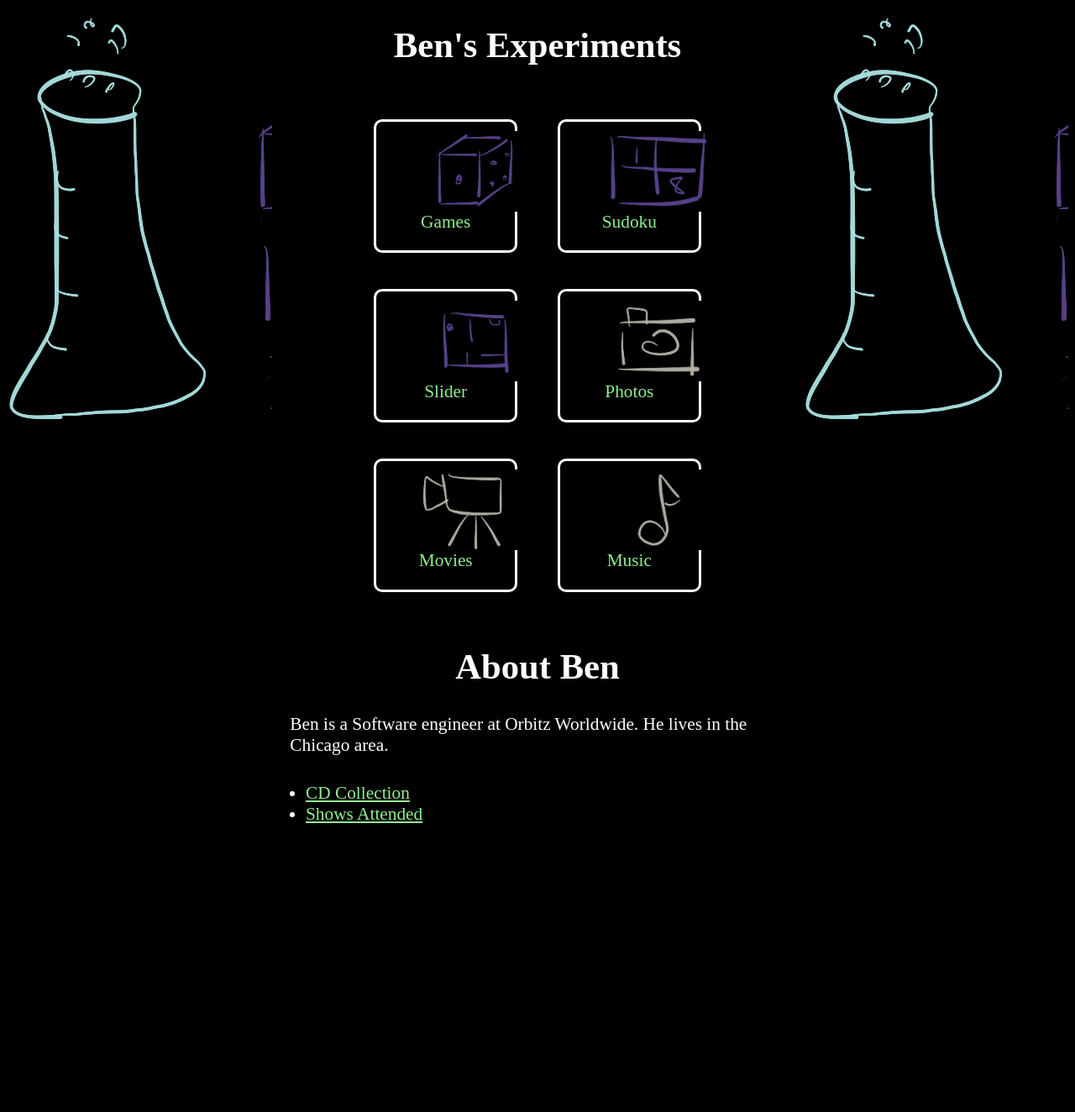
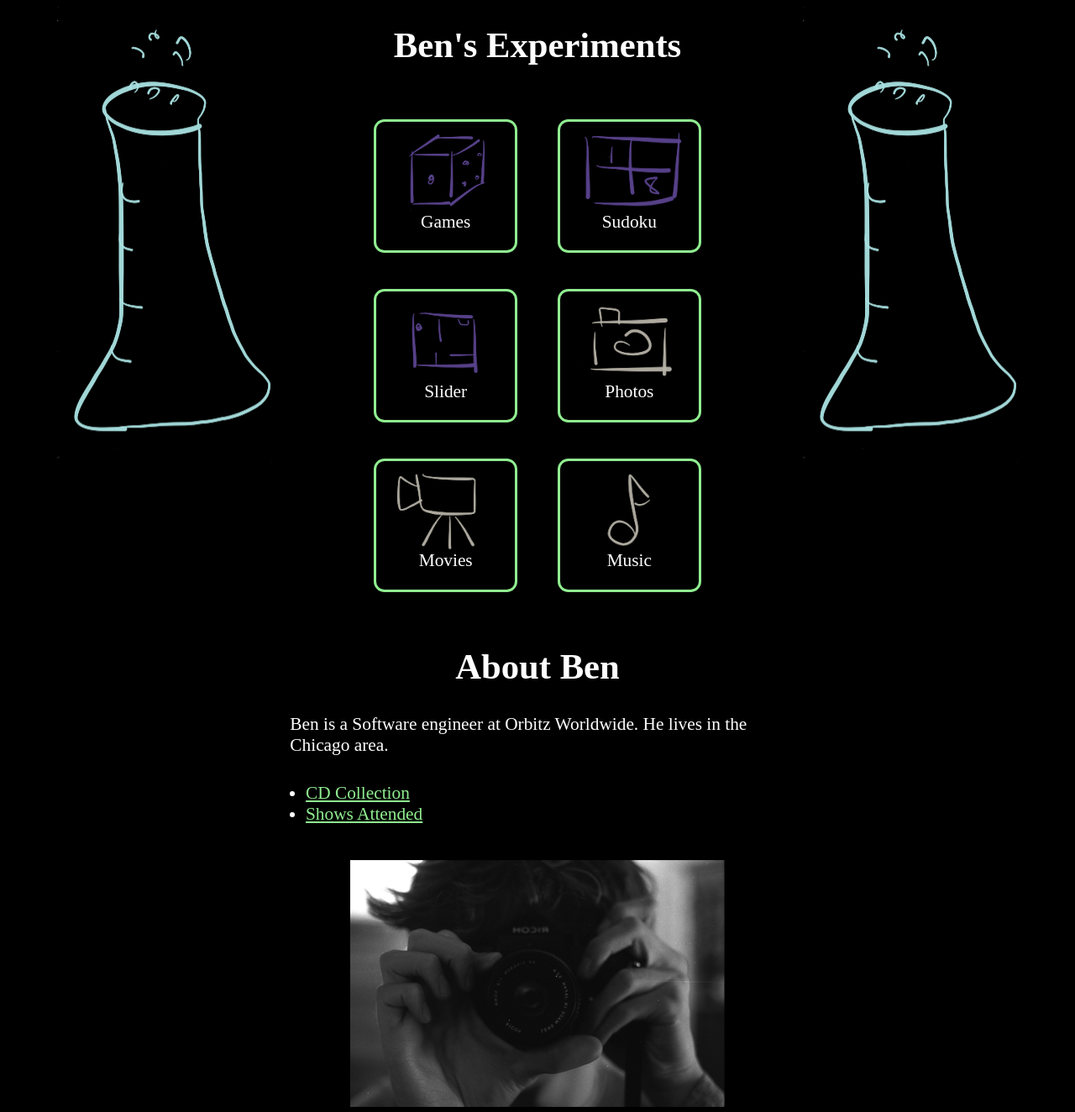
Before and after one commit to brgibson/www, a PHP site: page / in a window 1280 px wide. Shown: the whole page at 84% size. Before the commit the page ends 980 px from the top, so only its background shows below. Run offline with PHP 8.4, Linux system fonts and the light colour scheme.

Commit message:
some css tweaks - adding photos and photos page

```diff
--- a/base.css
+++ b/base.css
@@ -20,17 +20,11 @@ body {
 	background-color: #000000;
 	color: #ffffff;
 	font-family: "Britannic Bold";
+	font-size: 16pt;
 }
 /* Re-usable */
 .hidden {
 	visibility: hidden;
-}
-
-/* Icons */
-.beaker {
-	background: url("./icons.jpg") -17px -15px;
-	width: 240px;
-	height: 500px;
 }
 /* Grid System */
 .row {
@@ -90,6 +84,28 @@ body {
 
 
 /* begin css */
+
+/* beaker gutter */
+.beaker.left:before {
+	float: left;
+}
+.beaker.right:before {
+	float: right;
+}
+.beaker:before {
+	background: url("./icons.jpg") -0em -.9375px;
+	height: 31.25em;
+	width:12em;
+	content:'';
+}
+
+/* about section */
+.about .photos {
+	text-align: center;
+	margin-top: 2em;
+}
+
+/* experiments section */
 .experiments {
 	text-align: center;
 }
@@ -116,41 +132,55 @@ body {
 	display: block;
 	padding: 1em;
 	padding-top: 5em;
-	border: solid white;
-	border-radius: 10px;
+	color: white;
+	border: solid lightgreen;
+	border-radius: .6em;
 	text-decoration: none;
 }
-.experiments a:visited {
-	color: lightgreen;
-	border: solid lightgreen;
+
+/* experiments icons */
+.experiments a {
+	position:relative;
+}
+.experiments a:before {
+  position:absolute;
+	width:6em;
+	height:4.5em;
+	content:'';
+	top:.5em;
+	right:.8em;
+}
+.experiments .slider:before {
+	background: url('./icons.jpg') -19em -16em;
+	background-size: 40em;
+}
+.experiments .sudoku:before {
+	background: url('./icons.jpg') -12.2em -11.4em;
+	background-size: 40em;
+}
+.experiments .games:before {
+	background: url('./icons.jpg') -9em -3.9em;
+	background-size: 32em;
+}
+.experiments .movies:before {
+	background: url('./icons.jpg') -31.8em -16.7em;
+	background-size: 40em;
+}
+.experiments .music:before {
+	background: url('./icons.jpg') -25.4em -14.6em;
+	background-size: 40em;
+}
+.experiments .photos:before {
+	background: url('./icons.jpg') -27.4em -8.9em;
+	background-size: 40em;
 }
 
-
-/*
-a {
-	background: url(./mypage/myphoto.jpg) -80px -10px;
-}
-
-.experiments li {
-	background-color:lightblue;
-}
-.experiments dd {
-	background-color:lightpink;
-}
-.experiments dt {
-	background-color:lightyellow;
-}
-*/
-
 /* media query section */
-body {
-	font-size: 16pt;
-}
 @media screen and (orientation:portrait) {
 	body {
 		font-size: 25pt;
 	}
-	.hide-p {
+	.beaker:before {
 		display: none;
 	}
 	.c6 {
--- a/index.html
+++ b/index.html
@@ -1,39 +1,17 @@
 <!DOCTYPE html>
 <html>
 <style>
-.experiments a {
-	position:relative;
+.smain:before{
+	/* same css as .c3 */
+	float: left;
+	width: 25%;
+
 }
-.experiments a:before {
-  position:absolute;
-	width:6em;
-	height:4.5em;
-	content:'';
-	top:.5em;
-}
-.slider:before {
-	background: url('./icons.jpg') -19em -16em;
-	background-size: 40em;
-}
-.sudoku:before {
-	background: url('./icons.jpg') -12.2em -11.4em;
-	background-size: 40em;
-}
-.games:before {
-	background: url('./icons.jpg') -9em -3.9em;
-	background-size: 32em;
-}
-.movies:before {
-	background: url('./icons.jpg') -31.8em -16.7em;
-	background-size: 40em;
-}
-.music:before {
-	background: url('./icons.jpg') -25.4em -14.6em;
-	background-size: 40em;
-}
-.photos:before {
-	background: url('./icons.jpg') -27.4em -8.9em;
-	background-size: 40em;
+.smain:before:before {
+	background: url("./icons.jpg") -0em -.9375px;
+	height: 31.25em;
+	width:12em;
+	content:'hello';
 }
 </style>
 <head>
@@ -43,10 +21,12 @@
 
 <body>
 
-	<div class="row">
+	<div class="row main">
 
-		<div class="c3 hide-p beaker" style="text-align:right">
-		</div>
+		<!-- gutter of width c3 added via css
+		<div class="c3 beaker right"></div>
+		-->
+		<div class="c3 beaker right"></div>
 
 		<div class="c6">
 
@@ -62,7 +42,7 @@
 								<dd><a href="#slider" class="slider">Slider</a></dd>
 							</dl>
 						</li>
-						<li><a href="#photos" class="photos">Photos</a></li>
+						<li><a href="./photos.html" class="photos">Photos</a></li>
 						<li><a href="#movies" class="movies">Movies</a></li>
 						<li><a href="#music" class="music">Music</a></li>
 					</ul>
@@ -81,14 +61,18 @@
 						<li><a href="#cds">CD Collection</a></li>
 						<li><a href="#shows">Shows Attended</a></li>
 					</ul>
-				</div>
+
+					<div class="photos">
+						<img src="./photos/selfportrait1.png" alt="Ben's Headshot"/>
+					</div>
 				</div>
 			</div>
 
 		</div>
 
-		<div class="c3 hide-p beaker">
+		<div class="c3 beaker left">
 		</div>
+
 	</div>
 </body>
 
```
Also changed, not shown: photos.html (added, +31 -0 lines), photos/540.png (added), photos/canupsidedown.png (added), photos/graboverspine.png (added), photos/hydrants.png (added), photos/selfportrait1.png (added), photos/trashcaninshow-small.png (added), photos/trashcaninsnow.png (added), photos/waterfountain.png (added), photos/wenandbrie.png (added).
